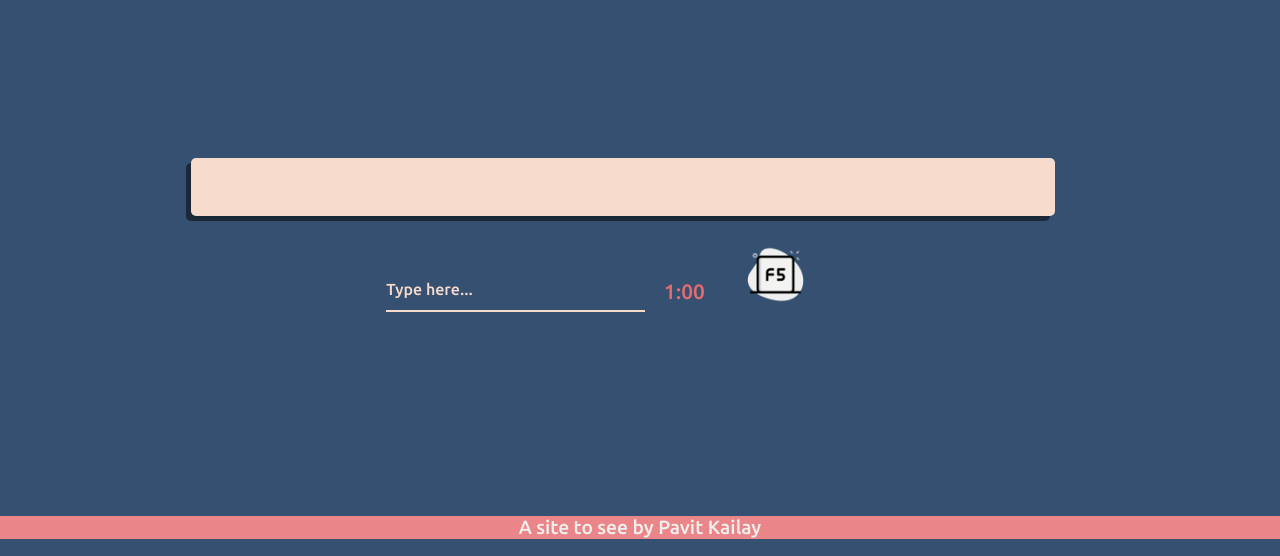
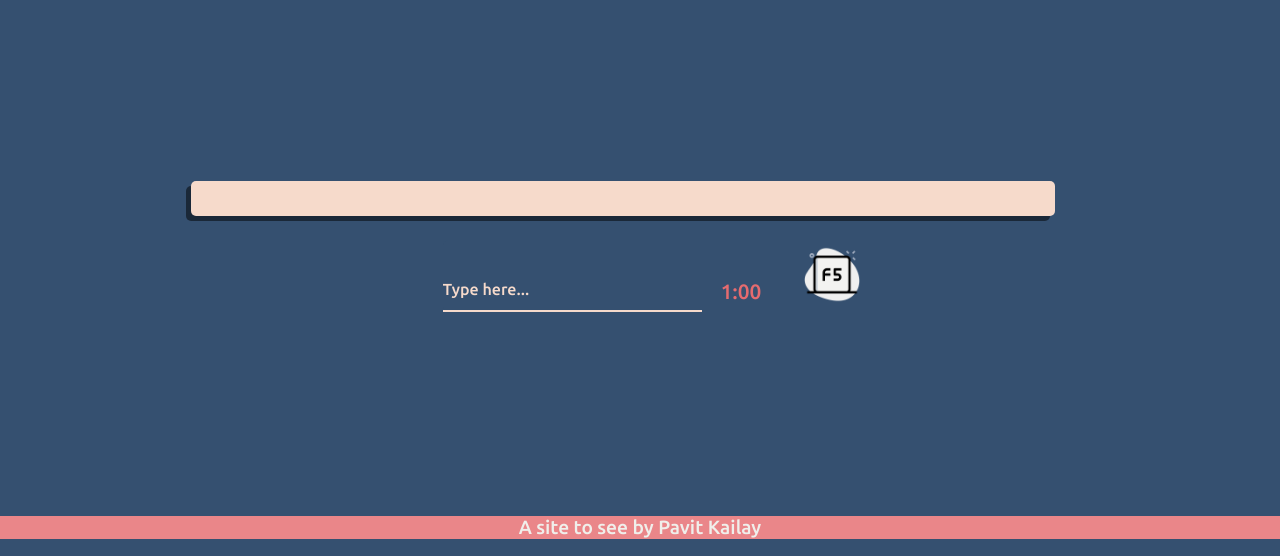
Before and after one commit to Mr-cintacs/Typar, a PHP site: page / in a window 1280 px wide. Shown: the part 93-649 px from the top of the page. Run offline with PHP 8.4, Linux system fonts and the light colour scheme; data that the repository does not hold is empty.

Commit message:
deploy commit

```diff
--- a/helper.js
+++ b/helper.js
@@ -46,7 +46,7 @@ function calculate_stats(entries, startTime, endTime, correct, wrong)
 
     let timeTaken = Math.floor((endTime - startTime)/1000);
     let minutesTaken = timeTaken/60;
-    let netWpm = ((entries/5) - wrong )/ minutesTaken;
+    let netWpm = Math.floor(((entries/5) - wrong )/ minutesTaken);
     let grossWpm = ((entries/5)/minutesTaken);
     let accuracy = ((netWpm/grossWpm) * 100) + '%';
 
--- a/style.css
+++ b/style.css
@@ -145,7 +145,7 @@ header{
     background-color:#F6DACB;
     align-self:end;
     justify-self:center;
-    padding:1em;
+    padding:0.3em;
     margin-left:-30px;
     transition: box-shadow 0.5s ease-in-out,transform 0.5s ease-in-out;
     box-shadow: -5px 5px rgb(0, 0,0,0.5);
@@ -185,7 +185,7 @@ header{
 
 .input-container{
     margin-top:20px;
-    margin-left:15px;
+    margin-left:8em;
     justify-self:center;
     width:90%;
     display:flex;
@@ -341,6 +341,7 @@ header{
     background-color:transparent;
     border-radius:20px;
     padding:0.25em;
+    outline:none;
 }
 #refresh-img{
     width:80%;
@@ -356,6 +357,7 @@ header{
     font-size:1.2rem;
     color:#f0efeb;
     text-align:center;
+    height:40%;
     /* position:fixed;
     bottom:0;
     right:0;
```
